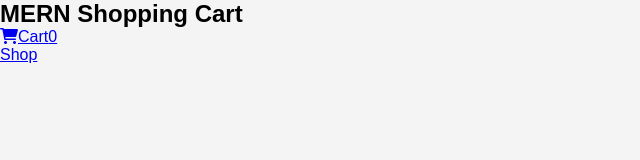
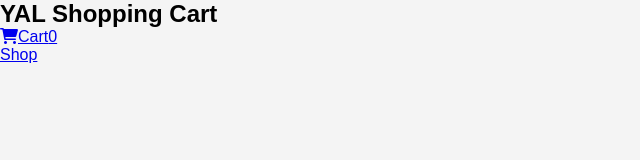
Before and after one commit to IruyCode/FinalProject, a React (Create React App) app in the folder front/: page / in a window 1280 px wide. Shown: the top 160 px of the page, without its empty margins (0-640 px from the left). Built offline with nearby package versions, Linux system fonts and the light colour scheme.

Commit message:
MERN to YAL (Yuri, Ali, Leo)

```diff
--- a/front/src/components/Navbar.js
+++ b/front/src/components/Navbar.js
@@ -5,7 +5,7 @@ const Navbar = () => {
     return (
         <nav className="navbar">
             <div className="navbar__logo">
-                <h2>MERN Shopping Cart</h2>
+                <h2>YAL Shopping Cart</h2>
             </div>
 
             <ul className="navbar__links">
```
